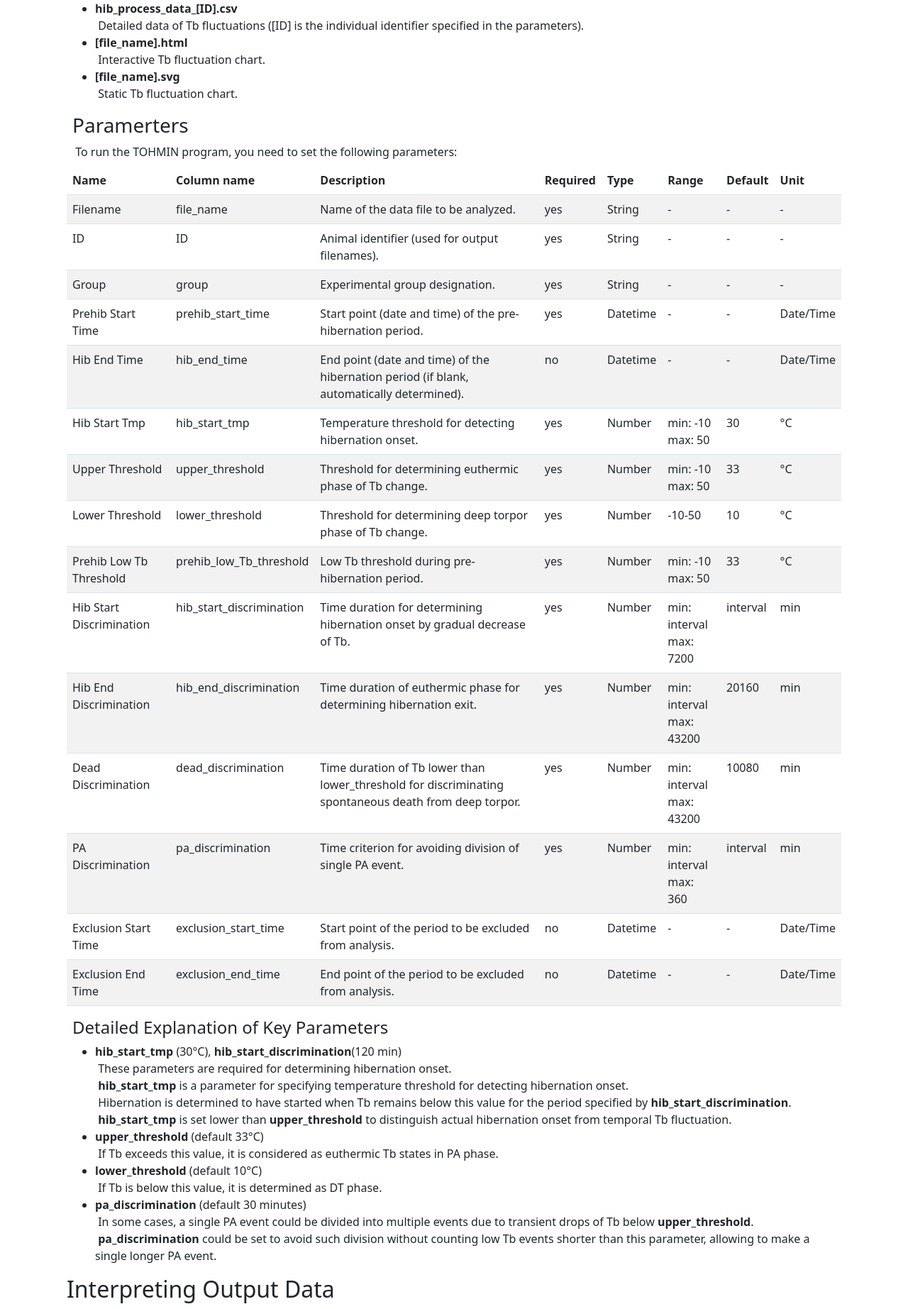
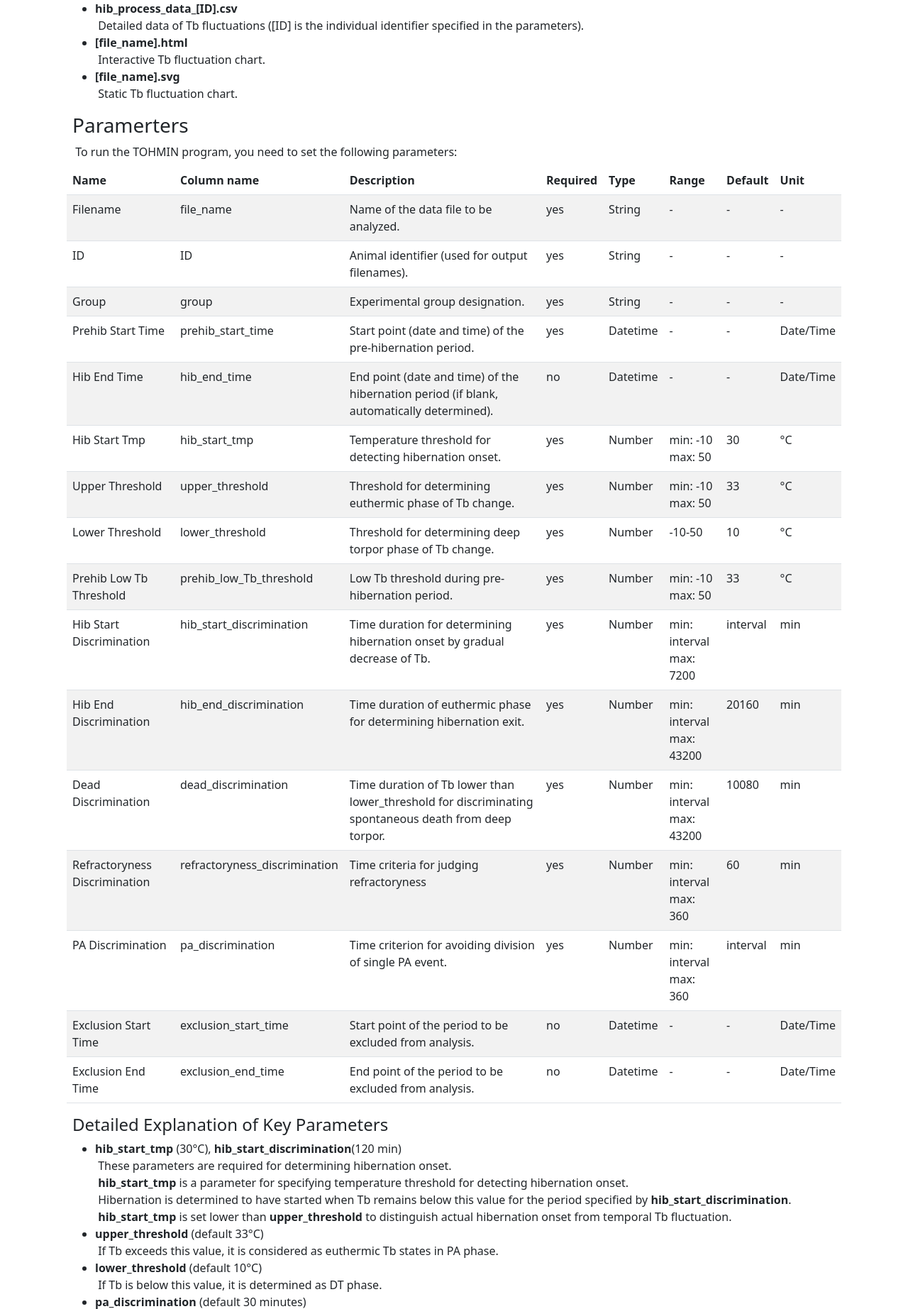
Before and after one commit to HIBlab-ILTS/TOHMIN, a Flask app: page /instructions in a window 1280 px wide. Shown: the part 731-2576 px from the top of the page at 71% size. Run offline with Flask 3, Linux system fonts and the light colour scheme; parts of the project's set-up code (start-up, migrations or seed data) failed here and were passed over; some libraries are stand-ins or nearby versions.

Commit message:
add refractoryness discrimination

```diff
--- a/src/analysis/categorizer.py
+++ b/src/analysis/categorizer.py
@@ -37,6 +37,7 @@ def _data_set(params: dict) -> dict:
         "hib_start_discrimination": np.int32(params["hib_start_discrimination"]),
         "hib_end_discrimination": np.int32(params["hib_end_discrimination"]),
         "dead_discrimination": np.int32(params["dead_discrimination"]),
+        "refractoryness_discrimination": np.int32(params["refractoryness_discrimination"]),
         "pa_discrimination": np.int32(params["pa_discrimination"]),
         "exclusion_start_time": exclusion_start_time,
         "exclusion_end_time": exclusion_end_time,
@@ -186,7 +187,7 @@ def _is_hib_end(
     )
     count = 0
     for i in range(index):
-        if count != interval:
+        if count != params["refractoryness_discrimination"]:
             if (
                 params["lower_threshold"]
                 <= tmp[current_index + i]
--- a/src/analysis/filer.py
+++ b/src/analysis/filer.py
@@ -441,7 +441,8 @@ def pick_up_parameter(files: list, params: list) -> dict:
         "hib_start_discrimination": params[10],
         "hib_end_discrimination": params[11],
         "dead_discrimination": params[12],
-        "pa_discrimination": params[13],
+        "refractoryness_discrimination": params[13],
+        "pa_discrimination": params[14],
         "exclusion_start_time": np.nan if params[4] == '' else params[4],
         "exclusion_end_time": np.nan if params[5] == '' else params[5]
     }
@@ -474,6 +475,7 @@ def read_parameters() -> dict:
         "hib_start_discrimination",
         "hib_end_discrimination",
         "dead_discrimination",
+        "refractoryness_discrimination",
     ]
     for col in no_nan_columns:
         if df[col].isna().any():
@@ -588,6 +590,7 @@ def validate_values(param_df: pd.DataFrame, headers: set, attr: dict) -> None:
             ('hib_start_discrimination', 7200),
             ('hib_end_discrimination', 43200),
             ('dead_discrimination', 43200),
+            ('refractoryness_discrimination', 360),
             ('pa_discrimination', 360)
         ]:
             if not min <= int(check_df[col].iloc[0]) <= max:
@@ -619,6 +622,7 @@ def preview_params(file_name: str, attrs: dict) -> tuple:
         'hib_start_discrimination',
         'hib_end_discrimination',
         'dead_discrimination',
+        'refractoryness_discrimination',
         'pa_discrimination',
         'exclusion_start_time',
         'exclusion_end_time'
--- a/src/templates/instructions.html
+++ b/src/templates/instructions.html
@@ -186,6 +186,16 @@
               <td>Number</td>
               <td>min: interval<br>max: 43200</td>
               <td>10080</td>
+              <td>min</td>
+            </tr>
+            <tr>
+              <td>Refractoryness Discrimination</td>
+              <td>refractoryness_discrimination</td>
+              <td>Time criteria for judging refractoryness</td>
+              <td>yes</td>
+              <td>Number</td>
+              <td>min: interval<br>max: 360</td>
+              <td>60</td>
               <td>min</td>
             </tr>
             <tr>
```
Also changed, not shown: src/templates/params_input.html (+9 -0 lines).
